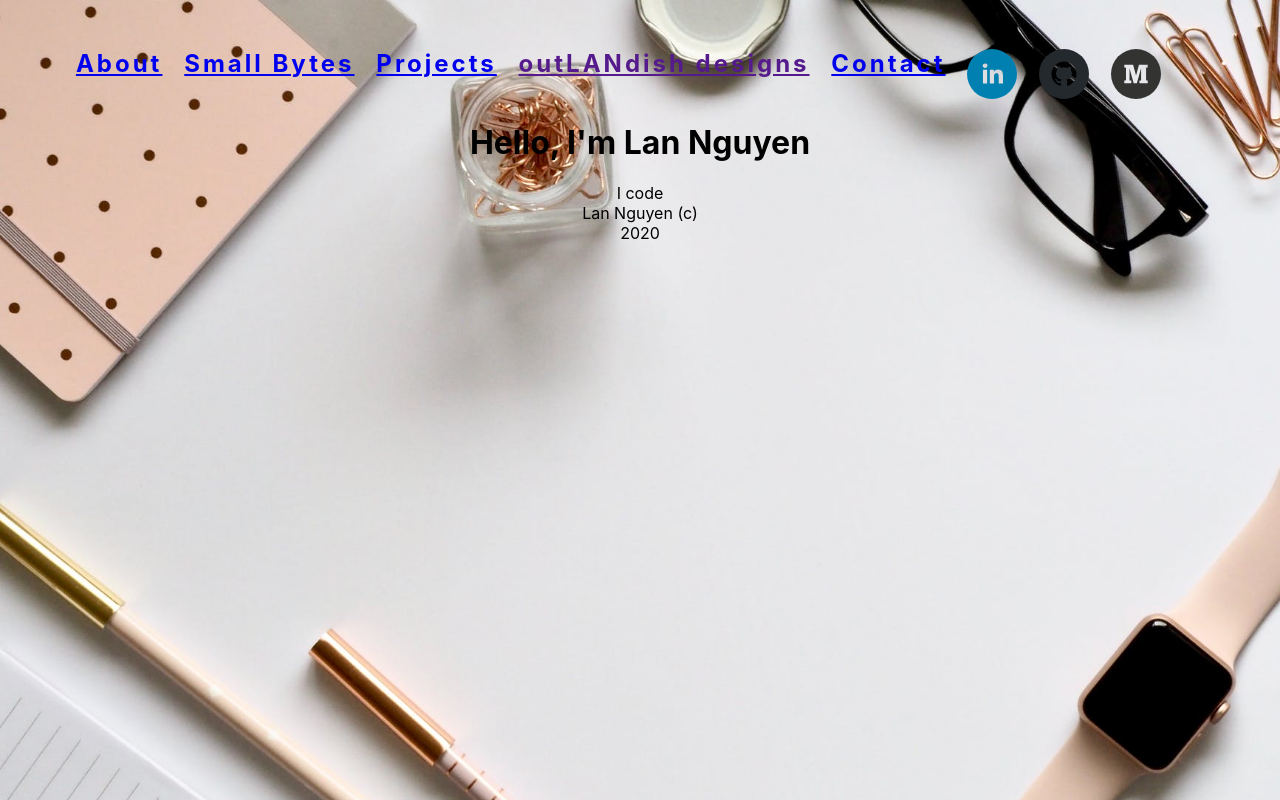
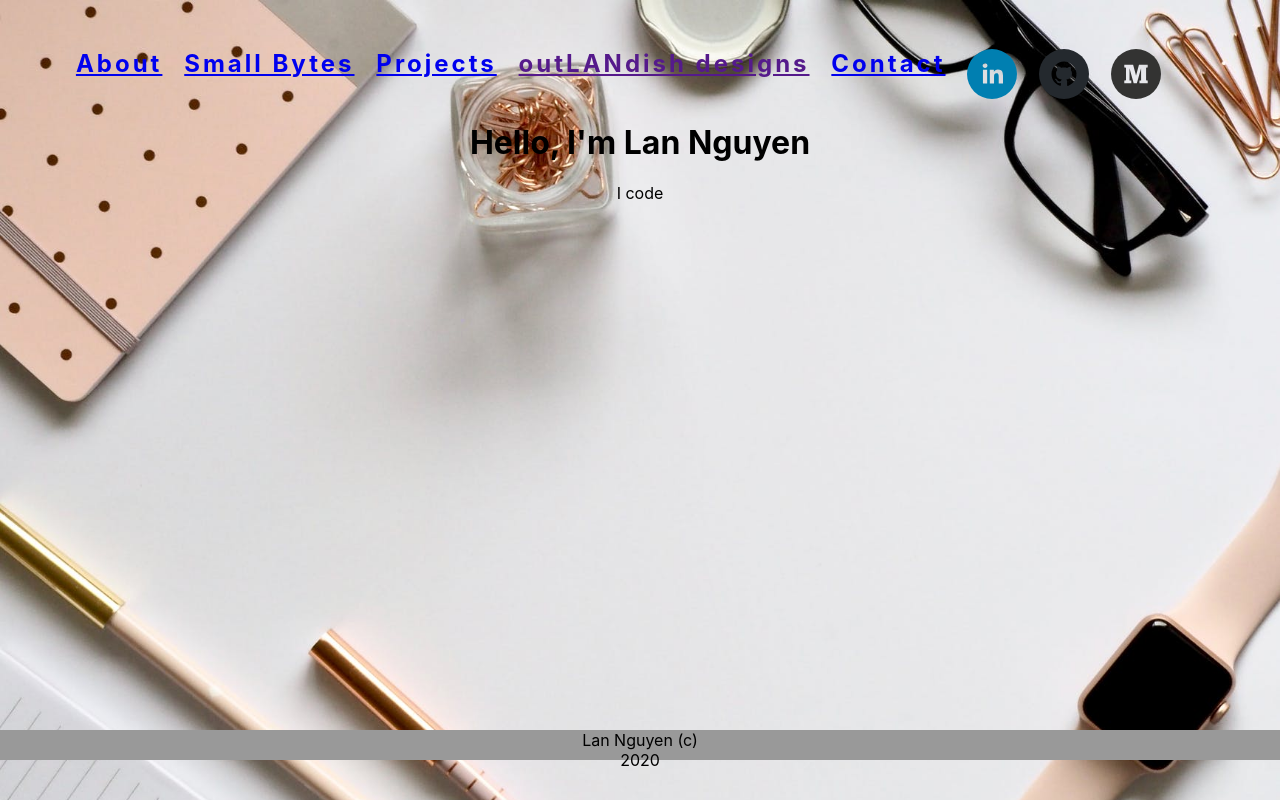
Before and after one commit to nguyenlan13/portfolio, a React (Create React App) app: page / in a window 1280 px wide. Built offline with nearby package versions, Linux system fonts and the light colour scheme.

Commit message:
change css for footer

```diff
--- a/src/Components/Footer.js
+++ b/src/Components/Footer.js
@@ -3,7 +3,7 @@ import React from "react";
 
 function Footer() {
     return(
-        <div>
+        <div className="footer">
         <div>Lan Nguyen (c)</div>
         <div>2020</div>
         </div>
```
